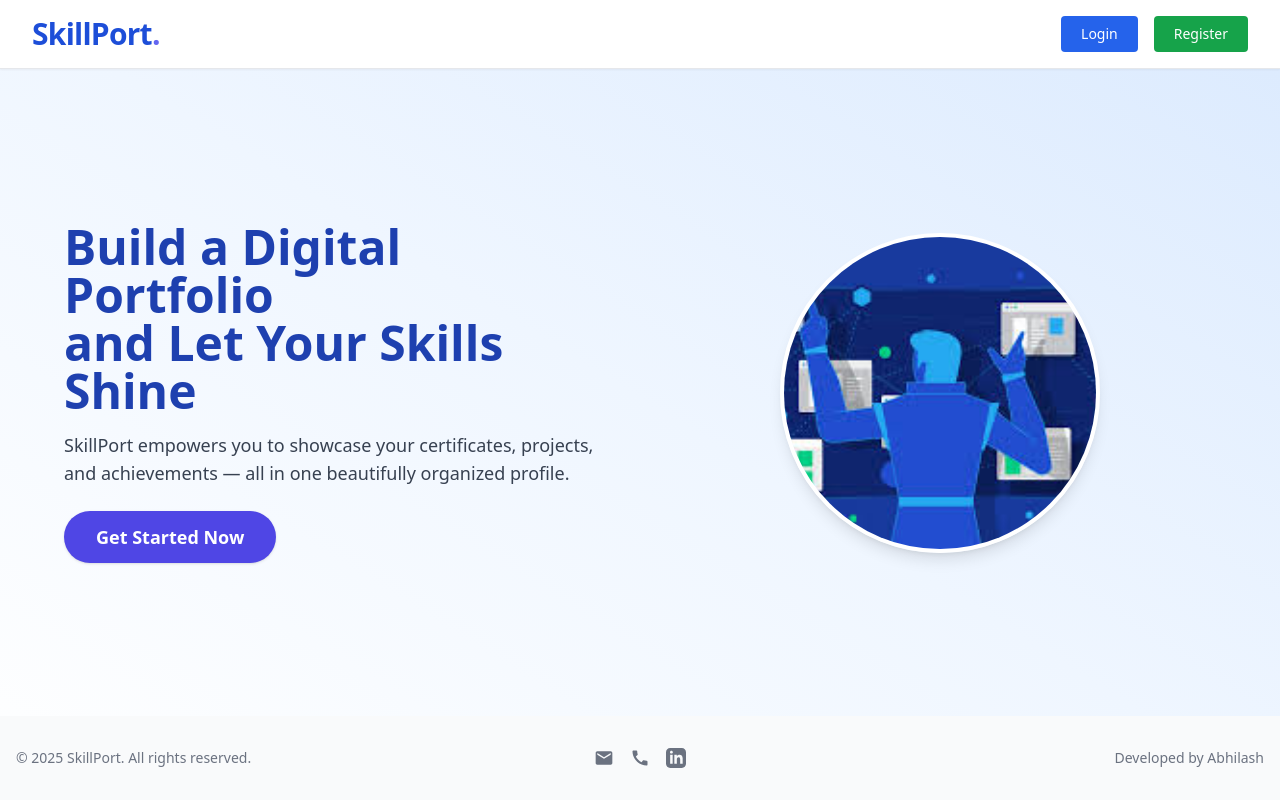
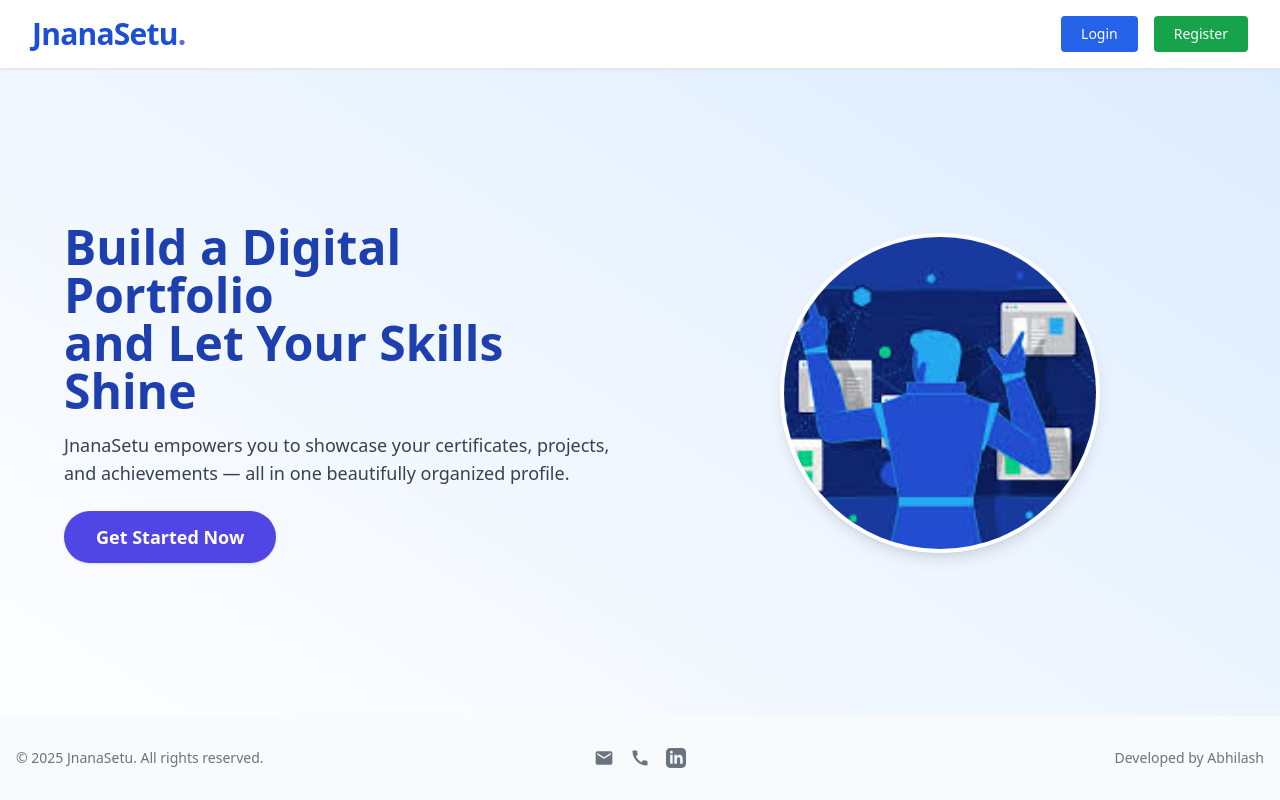
Before and after one commit to NiftycoonAbhi/skillport, a React (Create React App) app: page / in a window 1280 px wide. Built offline with nearby package versions, Linux system fonts and the light colour scheme; no server answers.

Commit message:
updated the name JnanaSetu

```diff
--- a/src/components/Home.js
+++ b/src/components/Home.js
@@ -10,7 +10,7 @@ function Home() {
       {/* Top Navbar */}
       <header className="w-full px-4 md:px-8 py-4 flex justify-between items-center bg-white shadow-sm border-b">
         <h1 className="text-2xl md:text-3xl font-bold text-blue-700 tracking-tight">
-          SkillPort<span className="text-indigo-500">.</span>
+          JnanaSetu<span className="text-indigo-500">.</span>
         </h1>
         <div className="space-x-2 md:space-x-4">
           <button
@@ -36,7 +36,7 @@ function Home() {
             Build a Digital Portfolio <br className="hidden sm:inline" /> and Let Your Skills Shine
           </h2>
           <p className="text-base sm:text-lg text-gray-700 mb-6 leading-relaxed">
-            SkillPort empowers you to showcase your certificates, projects, and achievements — all in one beautifully organized profile.
+            JnanaSetu empowers you to showcase your certificates, projects, and achievements — all in one beautifully organized profile.
           </p>
           <button
             onClick={() => navigate('/register')}
@@ -63,7 +63,7 @@ function Home() {
       {/* Copyright section */}
       <div className="flex flex-col items-center md:items-start">
         <p className="text-sm text-gray-500">
-          © {new Date().getFullYear()} SkillPort. All rights reserved.
+          © {new Date().getFullYear()} JnanaSetu. All rights reserved.
         </p>
       </div>
 
```
